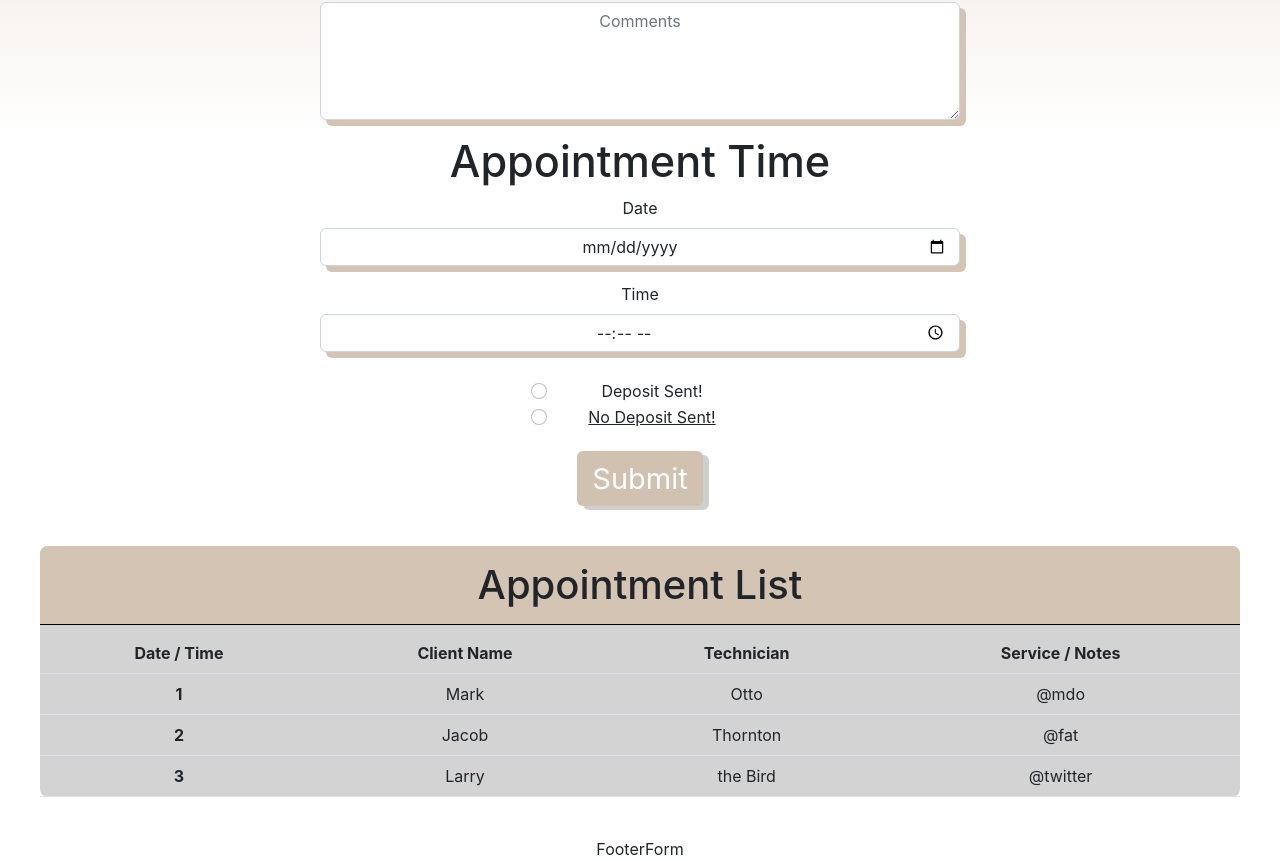
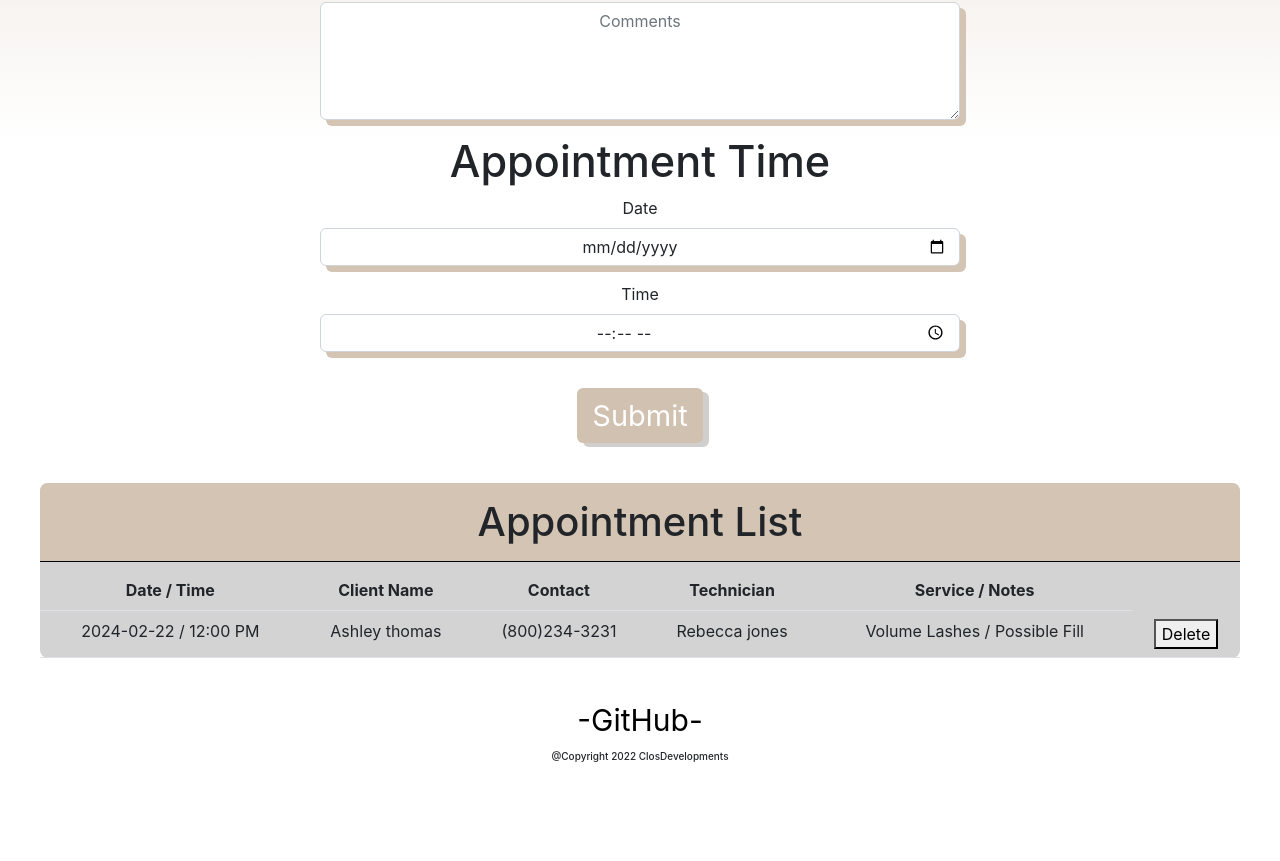
Before and after one commit to cLosDevelopments/client-app, a React (Create React App) app: page / in a window 1280 px wide. Shown: the part 660-1521 px from the top of the page. After the commit the page ends 1422 px from the top, so only its background shows below. Built offline with nearby package versions, Linux system fonts and the light colour scheme.

Commit message:
major update
linked inputs to output generation

```diff
--- a/src/App.css
+++ b/src/App.css
@@ -40,7 +40,7 @@ body,
   text-align: -webkit-center;
 }
 
-.form-control {
+.form-control, #exampleTime {
   width: 50%;
   text-align: center;
   box-shadow: 6px 6px rgb(212, 196, 179);
@@ -48,11 +48,6 @@ body,
 
 .Intro {
   font-size: calc(1.375rem + .5vw);
-}
-
-.col-sm-10 {
-  width: 17%;
-  margin-top: 27px;
 }
 
 .Client-Info {
@@ -86,6 +81,13 @@ textarea.form-control {
   border-radius: 8px 8px 8px 8px;;
 }
 
-.Deposit-Underline {
-  text-decoration: underline;
+.footer-copyright {
+  font-size: 10px;
+  margin-top: 7px;
 }
+
+a {
+  text-decoration: none;
+  color: black;
+  font-size: 30px;
+}
--- a/src/App.jsx
+++ b/src/App.jsx
@@ -1,10 +1,49 @@
-import './App.css';
-import Header from './Components/Header/Header';
-import TaskForm from './Components/TaskFrom/TaskForm';
-import TaskList from './Components/TaskList/TaskList';
-import FooterForm from './Components/FooterForm/FooterForm';
+import React, { useState } from "react";
+import "./App.css";
+import Header from "./Components/Header/Header";
+import TaskForm from "./Components/TaskFrom/TaskForm";
+import TaskList from "./Components/TaskList/TaskList";
+import FooterForm from "./Components/FooterForm/FooterForm";
 
-function App() {
+export default function App() {
+  const [items, setItems] = useState([
+    {
+      date: "2024-02-22",
+      time: "12:00 PM",
+      clientname: "Ashley thomas",
+      contact: "(800)234-3231",
+      technician: "Rebecca jones",
+      service: "Volume Lashes",
+      comments: "Possible Fill",
+      id: 1677037386071,
+    }
+  ]);
+
+  const addTask = (
+    date,
+    time,
+    clientname,
+    contact,
+    technician,
+    service,
+    comments
+  ) => {
+    setItems((oldItems) => {
+      const newItems = [...oldItems];
+      newItems.push({
+        date,
+        time,
+        clientname,
+        contact,
+        technician,
+        service,
+        comments,
+        id: new Date().getTime(),
+      });
+      return newItems;
+    });
+  };
+
   return (
     <div className="App">
       <header className="App-header">
@@ -12,8 +51,8 @@ function App() {
         <Header />
       </header>
       <main>
-        <TaskForm />
-        <TaskList />
+        <TaskForm addTask={addTask} />
+        <TaskList items={items} />
       </main>
       <footer>
         <FooterForm />
@@ -21,5 +60,3 @@ function App() {
     </div>
   );
 }
-
-export default App;
--- a/src/Components/FooterForm/FooterForm.jsx
+++ b/src/Components/FooterForm/FooterForm.jsx
@@ -2,6 +2,9 @@ import React from 'react'
 
 export default function FooterForm() {
   return (
-    <div>FooterForm</div>
+    <div>
+        <a href="https://github.com/cLosDevelopments">-GitHub-</a>
+        <h1 className='footer-copyright'>@Copyright 2022 ClosDevelopments</h1>
+    </div>
   )
 }
--- a/src/Components/TaskFrom/TaskForm.jsx
+++ b/src/Components/TaskFrom/TaskForm.jsx
@@ -1,11 +1,64 @@
-import React, {useState} from "react";
+import React, { useState } from "react";
 import { Form, FormGroup, Label, Input, Col, Button } from "reactstrap";
 
-export default function TaskForm() {
+export default function TaskForm({ addTask }) {
+  const [clientname, setName] = useState("");
+  const [contact, setContact] = useState("");
+  const [service, setService] = useState("");
+  const [technician, setTechnician] = useState("");
+  const [comments, setComments] = useState("");
+  const [date, setDate] = useState("");
+  const [time, setTime] = useState("");
+  const handleClientnameChange = (event) => {
+    setName(event.target.value);
+  };
+  const handleContactChange = (event) => {
+    setContact(event.target.value);
+  };
+  const handleServiceChange = (event) => {
+    setService(event.target.value);
+  };
+  const handleTechnicianChange = (event) => {
+    setTechnician(event.target.value);
+  };
+  const handleCommentsChange = (event) => {
+    setComments(event.target.value);
+  };
+  const handleDateChange = (event) => {
+    setDate(event.target.value);
+  };
+  const handleTimeChange = (event) => {
+    setTime(event.target.value);
+  };
+  const handleSubmit = (event) => {
+    event.preventDefault();
+    let trimmedClientname = clientname.trim();
+    let trimmedContact = contact.trim();
+    let trimmedService = service.trim();
+    let trimmedTechnician = technician.trim();
+    let trimmedDate = date.trim();
+    let trimmedTime = time.trim();
+    if (trimmedClientname.length > 0 && trimmedContact.length > 0) {
+      addTask(date, time, clientname, contact, technician, service, comments);
+      setName("");
+      setContact("");
+      setService("");
+      setTechnician("");
+      setComments("");
+      setDate("");
+      setTime("");
+    }
+  };
+
   return (
     <div>
       <section className="Input-Section">
-        <Form action="#" method="GET" className="Input-Section2">
+        <Form
+          action="#"
+          method="GET"
+          className="Input-Section2"
+          onSubmit={handleSubmit}
+        >
           <h1 className="Client-Info">Client Information</h1>
           <FormGroup>
             <Label for="Client-Input">Client Name</Label>
@@ -14,6 +67,8 @@ export default function TaskForm() {
               name="Client-Name"
               placeholder="Client Name"
               type="text"
+              value={clientname}
+              onChange={handleClientnameChange}
               required
             />
           </FormGroup>
@@ -24,6 +79,8 @@ export default function TaskForm() {
               name="Contact"
               placeholder="Form of Contacts"
               type="text"
+              value={contact}
+              onChange={handleContactChange}
               required
             />
           </FormGroup>
@@ -34,6 +91,8 @@ export default function TaskForm() {
               name="Service"
               placeholder="Service / Job Rendered"
               type="text"
+              value={service}
+              onChange={handleServiceChange}
               required
             />
           </FormGroup>
@@ -44,6 +103,8 @@ export default function TaskForm() {
               name="Technician"
               placeholder="Technician Providing Service"
               type="text"
+              value={technician}
+              onChange={handleTechnicianChange}
               required
             />
           </FormGroup>
@@ -54,6 +115,8 @@ export default function TaskForm() {
               name="Comments"
               placeholder="Comments"
               type="textarea"
+              value={comments}
+              onChange={handleCommentsChange}
             />
           </FormGroup>
           <h1 className="Client-Info">Appointment Time</h1>
@@ -64,6 +127,8 @@ export default function TaskForm() {
               name="date"
               placeholder="date placeholder"
               type="date"
+              value={date}
+              onChange={handleDateChange}
               required
             />
           </FormGroup>
@@ -74,30 +139,12 @@ export default function TaskForm() {
               name="time"
               placeholder="time placeholder"
               type="time"
+              value={time}
+              onChange={handleTimeChange}
               required
             />
           </FormGroup>
-          <Col sm={10}>
-            <FormGroup check>
-              <Input
-                name="radio2"
-                type="radio"
-                required
-              />{" "}
-              <Label check>Deposit Sent!</Label>
-            </FormGroup>
-            <FormGroup check>
-              <Input
-                name="radio2"
-                type="radio"
-                required
-              />{" "}
-              <Label check  className="Deposit-Underline">No Deposit Sent!</Label>
-            </FormGroup>
-          </Col>
-          <Button>
-            Submit
-          </Button>
+          <Button type="submit">Submit</Button>
         </Form>
       </section>
     </div>
--- a/src/Components/TaskList/TaskList.jsx
+++ b/src/Components/TaskList/TaskList.jsx
@@ -1,43 +1,41 @@
 import React from "react";
 import { Table } from "reactstrap";
 
-export default function TaskList() {
+export default function TaskList({ items }) {
+  const itemsJsx = items.map((item) => (
+    <tr key={item.id}>
+      <td>
+        {item.date} / {item.time}
+      </td>
+      <td>{item.clientname}</td>
+      <td>{item.contact}</td>
+      <td>{item.technician}</td>
+      <td>
+        {item.service} / {item.comments}
+      </td>
+      <td>
+        <button>Delete</button>
+      </td>
+    </tr>
+  ));
   return (
     <div>
       <section className="Task-List">
         <section>
           <h1 className="Task-List-Header">Appointment List</h1>
         </section>
-        <section>
+        <section className="Outputform">
           <Table>
             <thead>
               <tr>
                 <th>Date / Time</th>
                 <th>Client Name</th>
+                <th>Contact</th>
                 <th>Technician</th>
                 <th>Service / Notes</th>
               </tr>
             </thead>
-            <tbody>
-              <tr>
-                <th scope="row">1</th>
-                <td>Mark</td>
-                <td>Otto</td>
-                <td>@mdo</td>
-              </tr>
-              <tr>
-                <th scope="row">2</th>
-                <td>Jacob</td>
-                <td>Thornton</td>
-                <td>@fat</td>
-              </tr>
-              <tr>
-                <th scope="row">3</th>
-                <td>Larry</td>
-                <td>the Bird</td>
-                <td>@twitter</td>
-              </tr>
-            </tbody>
+            <tbody>{itemsJsx}</tbody>
           </Table>
         </section>
       </section>
```
